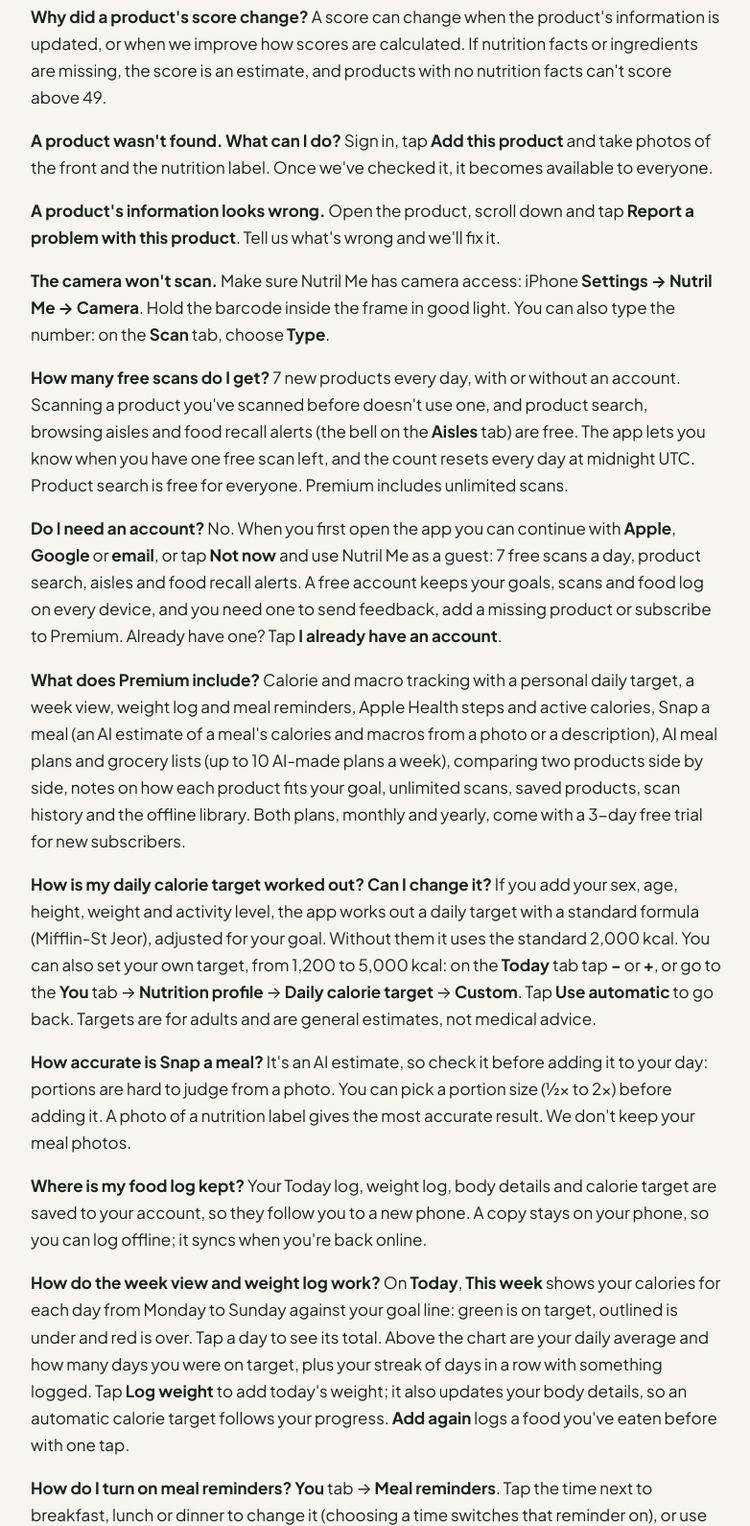
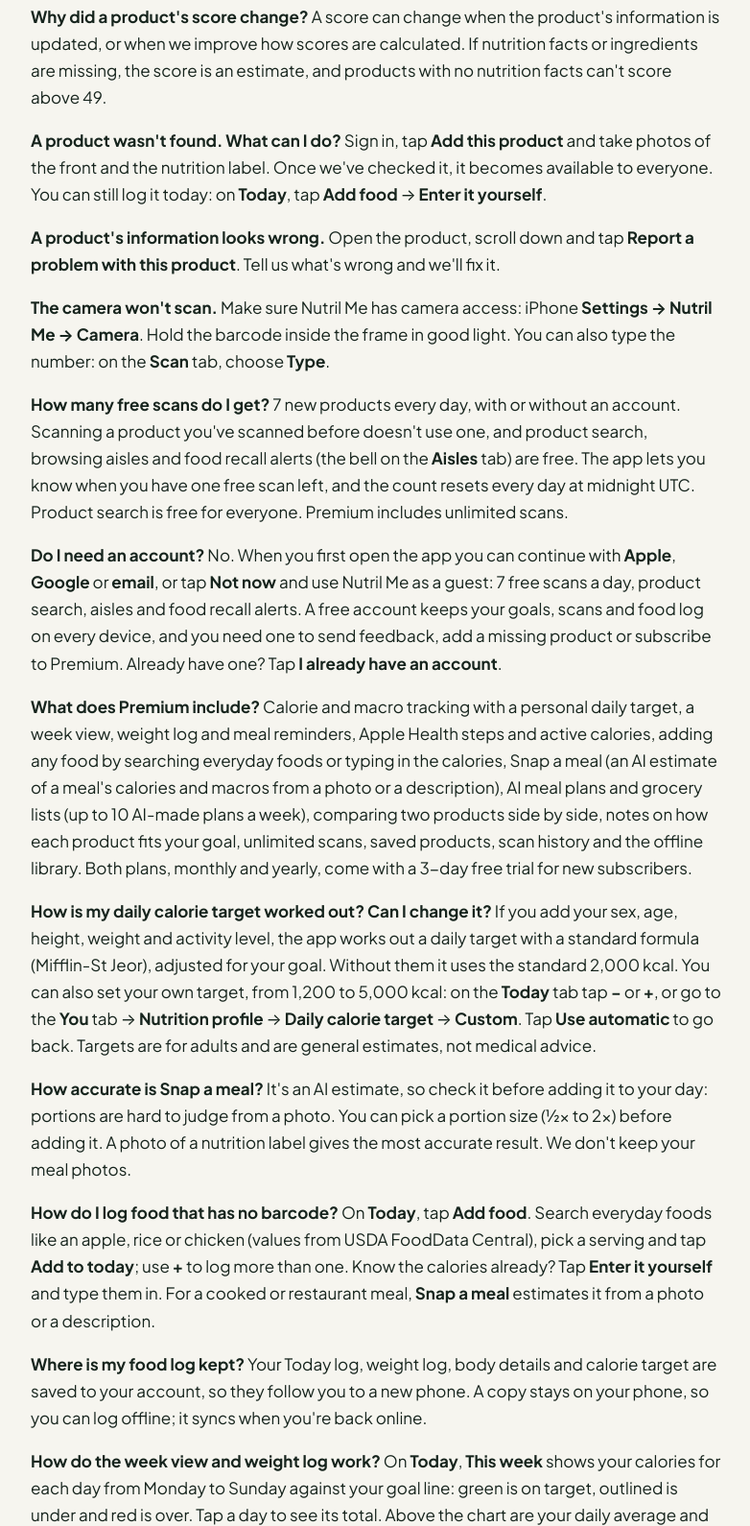
Before and after one commit to anhdao2871989/nutrilmeapp-site, a plain HTML site: page support/index.html in a window 1280 px wide. Shown: the part 758-2348 px from the top of the page at 96% size, without its empty margins (248-1030 px from the left). Drawn offline with Linux system fonts and the light colour scheme.

Commit message:
Support: logging food without a barcode; home page Add any food
Co-Authored-By: Claude Opus 5.5 <noreply@anthropic.com>

```diff
--- a/support/index.html
+++ b/support/index.html
@@ -36,7 +36,7 @@ If you see <strong>Tap to see score</strong>, we haven&#39;t loaded that product
 <p><strong>Why did a product&#39;s score change?</strong>
 A score can change when the product&#39;s information is updated, or when we improve how scores are calculated. If nutrition facts or ingredients are missing, the score is an estimate, and products with no nutrition facts can&#39;t score above 49.</p>
 <p><strong>A product wasn&#39;t found. What can I do?</strong>
-Sign in, tap <strong>Add this product</strong> and take photos of the front and the nutrition label. Once we&#39;ve checked it, it becomes available to everyone.</p>
+Sign in, tap <strong>Add this product</strong> and take photos of the front and the nutrition label. Once we&#39;ve checked it, it becomes available to everyone. You can still log it today: on <strong>Today</strong>, tap <strong>Add food</strong> → <strong>Enter it yourself</strong>.</p>
 <p><strong>A product&#39;s information looks wrong.</strong>
 Open the product, scroll down and tap <strong>Report a problem with this product</strong>. Tell us what&#39;s wrong and we&#39;ll fix it.</p>
 <p><strong>The camera won&#39;t scan.</strong>
@@ -46,15 +46,17 @@ Make sure Nutril Me has camera access: iPhone <strong>Settings → Nutril Me →
 <p><strong>Do I need an account?</strong>
 No. When you first open the app you can continue with <strong>Apple</strong>, <strong>Google</strong> or <strong>email</strong>, or tap <strong>Not now</strong> and use Nutril Me as a guest: 7 free scans a day, product search, aisles and food recall alerts. A free account keeps your goals, scans and food log on every device, and you need one to send feedback, add a missing product or subscribe to Premium. Already have one? Tap <strong>I already have an account</strong>.</p>
 <p><strong>What does Premium include?</strong>
-Calorie and macro tracking with a personal daily target, a week view, weight log and meal reminders, Apple Health steps and active calories, Snap a meal (an AI estimate of a meal&#39;s calories and macros from a photo or a description), AI meal plans and grocery lists (up to 10 AI-made plans a week), comparing two products side by side, notes on how each product fits your goal, unlimited scans, saved products, scan history and the offline library. Both plans, monthly and yearly, come with a 3-day free trial for new subscribers.</p>
+Calorie and macro tracking with a personal daily target, a week view, weight log and meal reminders, Apple Health steps and active calories, adding any food by searching everyday foods or typing in the calories, Snap a meal (an AI estimate of a meal&#39;s calories and macros from a photo or a description), AI meal plans and grocery lists (up to 10 AI-made plans a week), comparing two products side by side, notes on how each product fits your goal, unlimited scans, saved products, scan history and the offline library. Both plans, monthly and yearly, come with a 3-day free trial for new subscribers.</p>
 <p><strong>How is my daily calorie target worked out? Can I change it?</strong>
 If you add your sex, age, height, weight and activity level, the app works out a daily target with a standard formula (Mifflin-St Jeor), adjusted for your goal. Without them it uses the standard 2,000 kcal. You can also set your own target, from 1,200 to 5,000 kcal: on the <strong>Today</strong> tab tap <strong>−</strong> or <strong>+</strong>, or go to the <strong>You</strong> tab → <strong>Nutrition profile</strong> → <strong>Daily calorie target</strong> → <strong>Custom</strong>. Tap <strong>Use automatic</strong> to go back. Targets are for adults and are general estimates, not medical advice.</p>
 <p><strong>How accurate is Snap a meal?</strong>
 It&#39;s an AI estimate, so check it before adding it to your day: portions are hard to judge from a photo. You can pick a portion size (½× to 2×) before adding it. A photo of a nutrition label gives the most accurate result. We don&#39;t keep your meal photos.</p>
+<p><strong>How do I log food that has no barcode?</strong>
+On <strong>Today</strong>, tap <strong>Add food</strong>. Search everyday foods like an apple, rice or chicken (values from USDA FoodData Central), pick a serving and tap <strong>Add to today</strong>; use <strong>+</strong> to log more than one. Know the calories already? Tap <strong>Enter it yourself</strong> and type them in. For a cooked or restaurant meal, <strong>Snap a meal</strong> estimates it from a photo or a description.</p>
 <p><strong>Where is my food log kept?</strong>
 Your Today log, weight log, body details and calorie target are saved to your account, so they follow you to a new phone. A copy stays on your phone, so you can log offline; it syncs when you're back online.</p>
 <p><strong>How do the week view and weight log work?</strong>
-On <strong>Today</strong>, <strong>This week</strong> shows your calories for each day from Monday to Sunday against your goal line: green is on target, outlined is under and red is over. Tap a day to see its total. Above the chart are your daily average and how many days you were on target, plus your streak of days in a row with something logged. Tap <strong>Log weight</strong> to add today's weight; it also updates your body details, so an automatic calorie target follows your progress. <strong>Add again</strong> logs a food you've eaten before with one tap.</p>
+On <strong>Today</strong>, <strong>This week</strong> shows your calories for each day from Monday to Sunday against your goal line: green is on target, outlined is under and red is over. Tap a day to see its total. Above the chart are your daily average and how many days you were on target, plus your streak of days in a row with something logged. Tap <strong>Log weight</strong> to add today's weight (one weigh-in a day; saving again replaces it); it also updates your body details, so an automatic calorie target follows your progress. <strong>Add again</strong> logs a food you've eaten before with one tap.</p>
 <p><strong>How do I turn on meal reminders?</strong>
 <strong>You</strong> tab → <strong>Meal reminders</strong>. Tap the time next to breakfast, lunch or dinner to change it (choosing a time switches that reminder on), or use the switch, then tap <strong>Save</strong>. If nothing arrives, check iPhone <strong>Settings → Notifications → Nutril Me</strong>.</p>
 <p><strong>How does Apple Health work with Nutril Me?</strong>
```
Also changed, not shown: index.html (+1 -0 lines).
